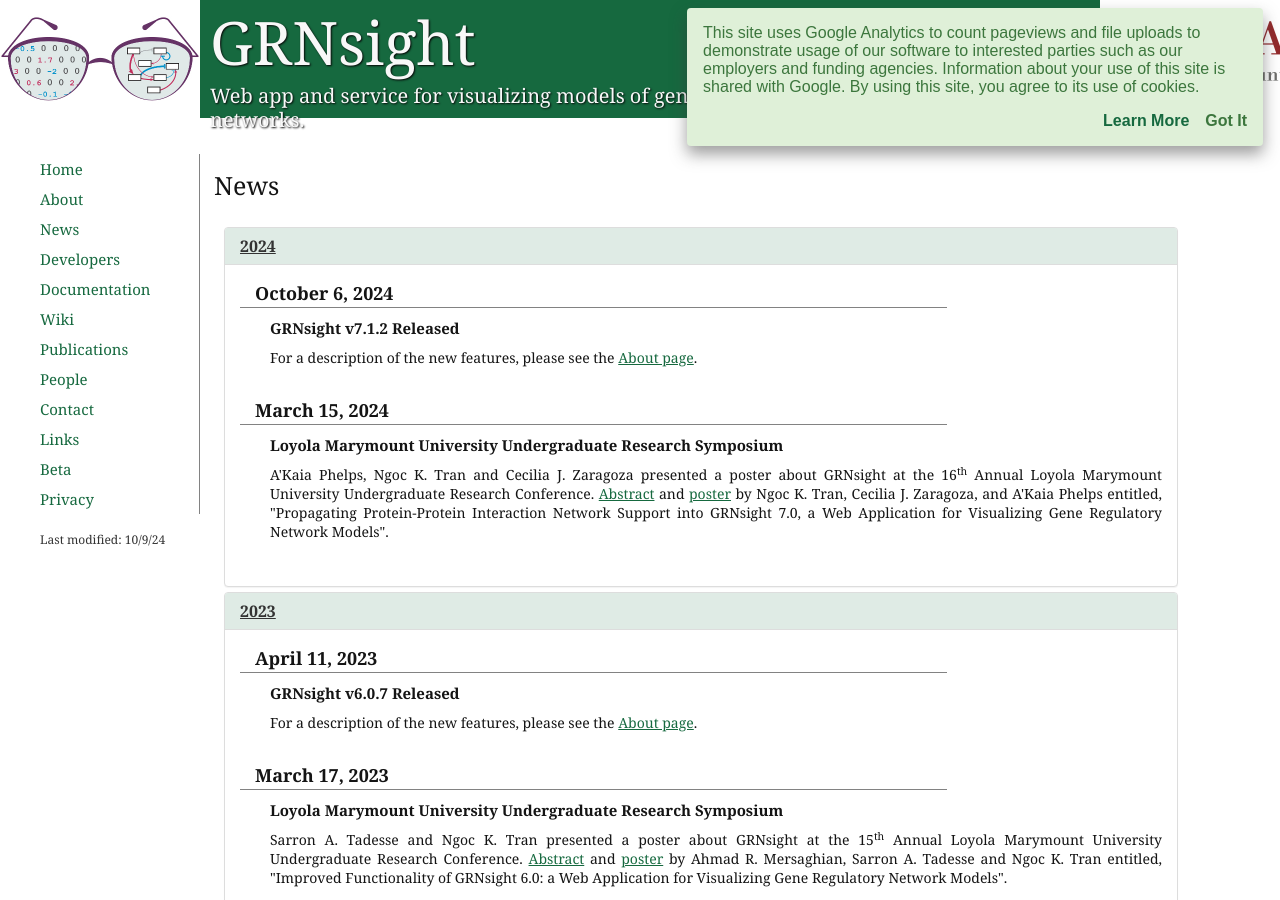
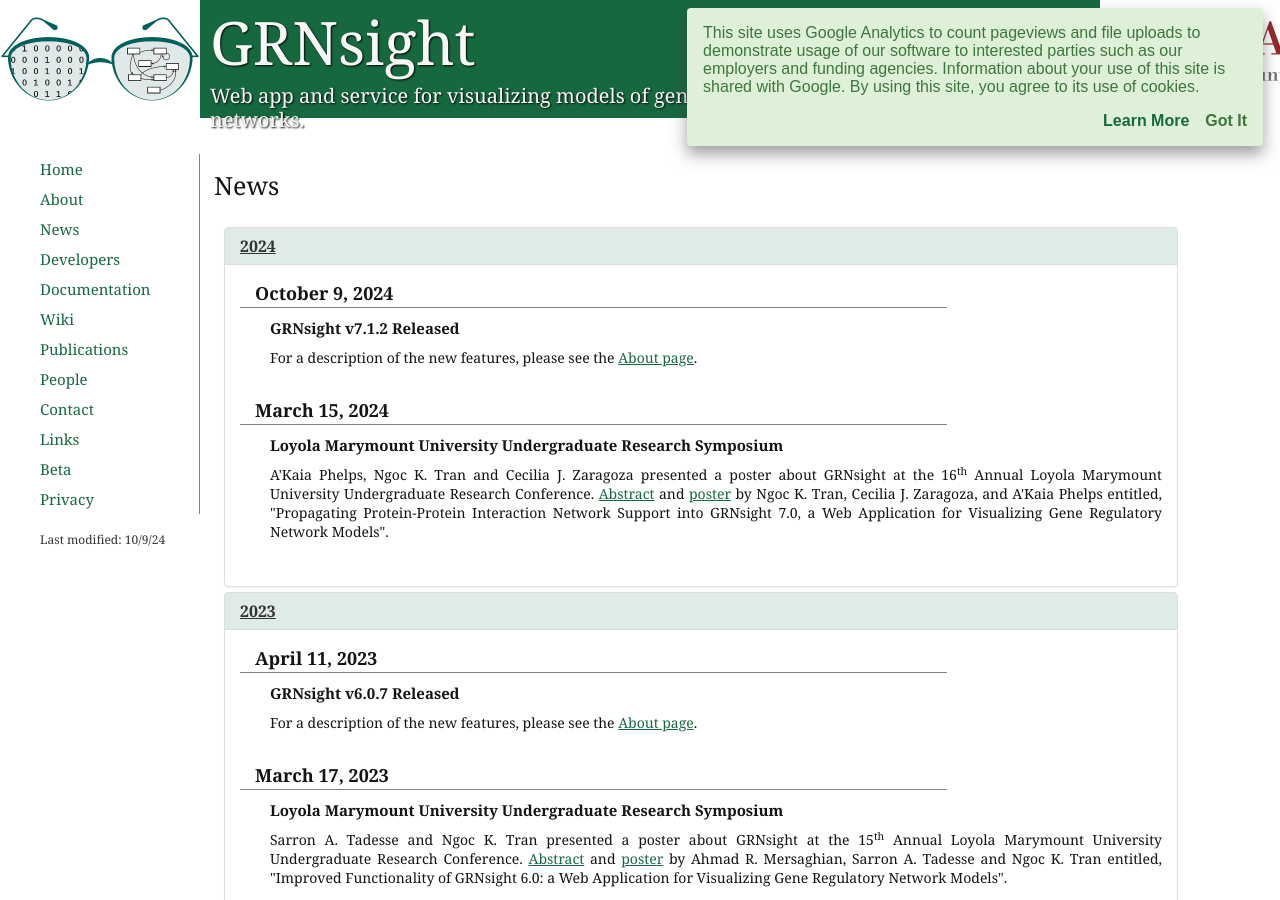
Before and after one commit to dondi/GRNsight, a Jekyll site: the page built from news.html, in a window 1280 px wide and 900 px high. Built offline with Jekyll 4.4.1, drawn with Linux system fonts in a browser that asks for light colours; nearby versions of some CDN libraries.

Commit message:
Updating news date

```diff
--- a/news.html
+++ b/news.html
@@ -18,7 +18,7 @@
                       </div>
                       <div id="news2024" class="panel-collapse collapse in">
                           <div class="panel-body">
-                            <p class="newsDate">October 6, 2024</p>
+                            <p class="newsDate">October 9, 2024</p>
                             <p class="newsHeader">GRNsight v7.1.2 Released</p>
                             <p class="newsInfo">For a description of the new features, please see the <a href="{{ site.baseurl }}/about.html#7_1_2Content">About page</a>.</p>
 
```
